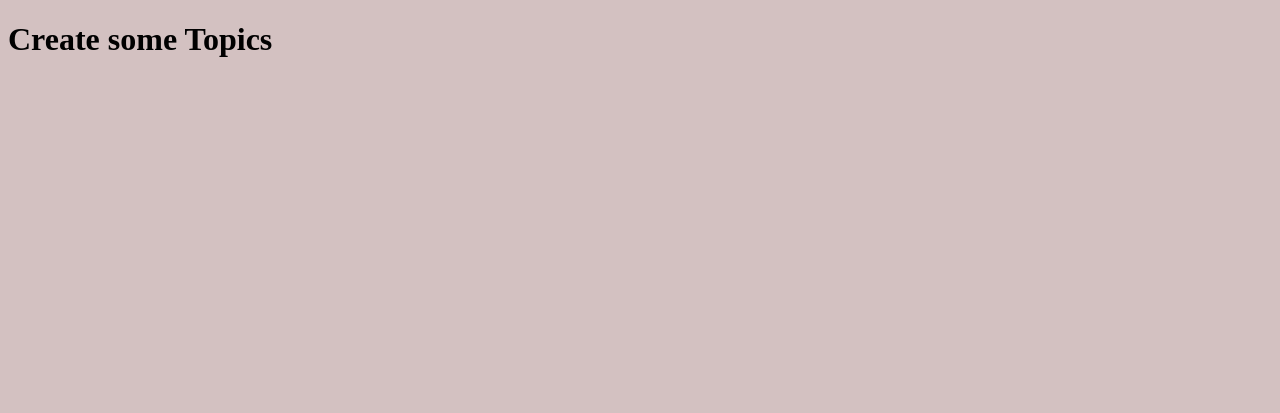
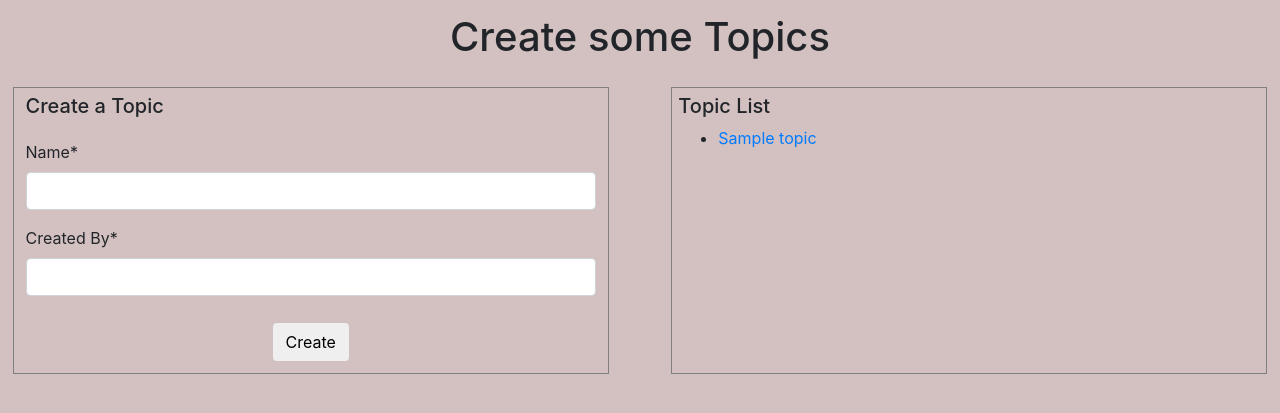
Before and after one commit to maxime-geenens/django-app, a Django app: page /courses/createTopic/ in a window 1280 px wide. Shown: the top 413 px of the page. Run offline with Django 4.2, Linux system fonts and the light colour scheme; tables that the repository leaves empty hold one stand-in row (values such as "Sample post"); some libraries are stand-ins or nearby versions.

Commit message:
Implementing first pages

```diff
--- a/pythonCourse/courses/admin.py
+++ b/pythonCourse/courses/admin.py
@@ -3,4 +3,4 @@ from django.contrib import admin
 # Register your models here.
 from .models import *
 
-admin.site.register([Topic, Content, ContentPart, LineType, ContentLine])
+admin.site.register([Topic, Content, ContentPart])
--- /dev/null
+++ b/pythonCourse/courses/forms.py
@@ -0,0 +1,38 @@
+from django.forms import *
+from .models import Topic, Content, ContentPart
+
+
+class TopicForm(ModelForm):
+
+    class Meta:
+        model = Topic
+        fields = ["name", "created_by",]
+        labels = {
+            "name": "Name",
+            "created_by": "Created By",
+        }
+
+
+class ContentForm(ModelForm):
+
+    class Meta:
+        model = Content
+        fields = ["name", "description", "topic",]
+        labels = {
+            "name": "Name",
+            "topic": "Topic",
+            "description": "Description",
+        }
+
+
+class ContentPart(ModelForm):
+
+    class Meta:
+        model = ContentPart
+        fields = ["title", "type", "section_number", "text"]
+        labels = {
+            "title": "Title",
+            "type": "Type",
+            "section_number": "Order",
+            "text": "Content",
+        }
--- a/pythonCourse/courses/models.py
+++ b/pythonCourse/courses/models.py
@@ -6,7 +6,7 @@ from .utils.dateUtils import when_was_created
 
 class Topic(Model):
     name = CharField(max_length=50)
-    creation_date = DateTimeField('date created')
+    creation_date = DateTimeField(auto_now_add=True)
     created_by = CharField(max_length=50)
 
     def __str__(self) -> str:
@@ -17,6 +17,10 @@ class Topic(Model):
 
 
 class Content(Model):
+    '''
+        Content in a Topic
+        Can be seen as a chapter
+    '''
     topic = ForeignKey(Topic, on_delete=CASCADE)
     name = CharField(max_length=50)
     description = TextField()
@@ -25,29 +29,29 @@ class Content(Model):
         return "Content: {} || Belongs to Topic: {}".format(self.name, self.topic.name)
 
 
-class ContentPart(Model):
-    content = ForeignKey(Content, on_delete=CASCADE)
-    order = IntegerField(unique=True)
-    title = CharField(max_length=50)
-    text = TextField()
-
-    def __str__(self) -> str:
-        return "ContentPart nº{}: {} || Belongs to Content: {}".format(self.order, self.title, self.content.name)
-
-
-class LineType(Model):
+class ContentType(Model):
+    '''
+        Type of a content part
+        Can be text/code/...
+    '''
     name = CharField(max_length=50)
     description = CharField(max_length=200)
 
     def __str__(self) -> str:
-        return "Line Type: {}".format(self.name)
+        return "Content Type: {}".format(self.name)
 
 
-class ContentLine(Model):
-    type = ForeignKey(LineType, on_delete=CASCADE)
-    content_part = ForeignKey(ContentPart, on_delete=CASCADE)
-    order = IntegerField(unique=True)
-    text = TextField()#try to save some text from sql
+class ContentPart(Model):
+    '''
+        ContentPart in a Content
+        Can be seen as a section
+            section_number reflects the order the content part is displayed
+    '''
+    content = ForeignKey(Content, on_delete=CASCADE)
+    type = ForeignKey(ContentType, on_delete=CASCADE)
+    section_number = IntegerField()
+    title = CharField(max_length=150)
+    text = TextField()
 
     def __str__(self) -> str:
-        return "ContentLine nº{} of ContentPart: {}".format(self.order, self.content_part.title)
+        return "Content Part nº{}".format(self.section_number)
--- a/pythonCourse/courses/static/courses/css/style.css
+++ b/pythonCourse/courses/static/courses/css/style.css
@@ -1,3 +1,8 @@
+/* GENERAL */
+body {
+  background-color: rgb(211, 193, 193);
+}
+
 .text {
   color: black;
 }
@@ -14,7 +19,3 @@
   color: brown;
   font-weight: bold;
 }
-
-body {
-    background-color: rgb(211, 193, 193);
-}
--- /dev/null
+++ b/pythonCourse/courses/static/courses/css/style2.css
@@ -0,0 +1,36 @@
+.createScreenWrapper {
+  display: grid;
+  grid-template-areas:
+    "head head"
+    "form list";
+  grid-template-columns: repeat(2, 1fr);
+  grid-template-rows: 0.25fr 1fr;
+  gap: 5%;
+  padding: 1%;
+}
+
+.head {
+  grid-area: head;
+  text-align: center;
+}
+
+.form {
+  grid-area: form;
+  padding: 1%;
+  border:1px solid gray;
+}
+
+.list {
+  grid-area: list;
+  padding: 1%;
+  border:1px solid gray;
+}
+
+fieldset {
+  padding: 1%;
+}
+
+.button {
+  text-align: center;
+  padding: 1%;
+}
--- a/pythonCourse/courses/templates/base.html
+++ b/pythonCourse/courses/templates/base.html
@@ -1,13 +1,24 @@
 {% load static %}
 <!DOCTYPE html>
 <html lang="en">
-<head>
-    <meta charset="UTF-8">
-    <title>{% block title %}{% endblock %}</title>
-    <link rel="stylesheet" href="{% static 'courses/css/style.css' %}">
-</head>
-<body>
-   {% block content %}
-   {% endblock %}
-</body>
+    <head>
+        <meta charset="UTF-8"/>
+        <meta name="keywords" content="HTML, CSS, JavaScript"/>
+        <meta name="description" content="Python Courses"/>
+        <title>
+            {% block title %}{% endblock %}
+        </title>
+        <link rel="stylesheet"
+              href="https://stackpath.bootstrapcdn.com/bootstrap/4.1.3/css/bootstrap.min.css"
+              integrity="sha384-MCw98/SFnGE8fJT3GXwEOngsV7Zt27NXFoaoApmYm81iuXoPkFOJwJ8ERdknLPMO"
+              crossorigin="anonymous"/>
+        <link rel="stylesheet" href="{% static 'courses/css/style.css' %}"/>
+        {% block csshead %}{% endblock %}
+        <script src="https://stackpath.bootstrapcdn.com/bootstrap/4.1.3/js/bootstrap.min.js"
+                integrity="sha384-ChfqqxuZUCnJSK3+MXmPNIyE6ZbWh2IMqE241rYiqJxyMiZ6OW/JmZQ5stwEULTy"
+                crossorigin="anonymous"></script>
+    </head>
+    <body>
+        {% block content %}{% endblock %}
+    </body>
 </html>
--- a/pythonCourse/courses/templates/courses/createTopic.html
+++ b/pythonCourse/courses/templates/courses/createTopic.html
@@ -1,11 +1,40 @@
 {% extends "base.html" %}
-{% load static %}
-
+{% block csshead %}
+  {% load static %}
+  <link rel="stylesheet" href="{% static 'courses/css/style2.css' %}"/>
+{% endblock %}
+{% load crispy_forms_tags %}
 {% block title %}Create Topics{% endblock %}
-
 {% block content %}
-<h1>Create some Topics</h1>
-<br>
-<br>
-
+  <div class="createScreenWrapper">
+    <h1 class="head">Create some Topics</h1>
+    <div class="form">
+      <form action="{% url 'courses:createTopic' %}" method="post">
+        <fieldset>
+          <legend>
+            <h5>Create a Topic</h5>
+          </legend>
+          {% csrf_token %}
+          {{ form|crispy }}
+        </fieldset>
+        <div class="button">
+          <button type="submit" class="btn">Create</button>
+        </div>
+      </form>
+    </div>
+    <div class="list">
+      <h5>Topic List</h5>
+      {% if topic_list %}
+        <ul>
+          {% for topic in topic_list %}
+            <li>
+              <a href="{% url 'courses:topic' topic.id %}">{{ topic.name }}</a>
+            </li>
+          {% endfor %}
+        </ul>
+      {% else %}
+        <p>No topic created yet</p>
+      {% endif %}
+    </div>
+  </div>
 {% endblock %}
--- a/pythonCourse/courses/urls.py
+++ b/pythonCourse/courses/urls.py
@@ -2,10 +2,11 @@ from django.urls import path
 
 from .views import *
 
+app_name = 'courses'
 urlpatterns = [
     path('home/', home, name='home'),
-    path('topic/<int:topic_id>/', topic, name='topic'),
-    path('topic/<int:topic_id>/content/<int:content_id>/', content, name='content'),
+    path('topic/<int:pk>/', topic, name='topic'),
+    path('topic/<int:topic_id>/content/<int:pk>/', content, name='content'),
     path('create/', create, name='create'),
     path('createContent/', createContent, name='createContent'),
     path('createTopic/', createTopic, name='createTopic'),
--- a/pythonCourse/courses/views.py
+++ b/pythonCourse/courses/views.py
@@ -2,6 +2,7 @@ from django.shortcuts import render
 from django.http import Http404
 
 from .models import *
+from .forms import *
 
 
 def home(request):
@@ -12,9 +13,9 @@ def home(request):
     return render(request, 'courses/home.html', context)
 
 
-def topic(request, topic_id):
+def topic(request, pk):
     try:
-        topic = Topic.objects.get(pk=topic_id)
+        topic = Topic.objects.get(pk=pk)
         content_list = Content.objects.filter(topic=topic)
     except Topic.DoesNotExist:
         raise Http404("Topic doesn't exists")
@@ -29,19 +30,12 @@ def content(request, topic_id, content_id):
     try:
         content = Content.objects.get(pk=content_id)
         content_part_list = ContentPart.objects.filter(content=content)
-        content_lines = []
-        for content_part in content_part_list:
-            lines = ContentLine.objects.filter(content_part=content_part)
-            p_lines = []
-            for line in lines:
-                p_lines.append(line)
-            content_lines.append(p_lines)
+
     except Content.DoesNotExist:
         raise Http404("Content doesn't exists")
     context = {
-        'content_part_list': content_part_list,
         'content': content,
-        'content_lines': content_lines,
+        'content_parts': content_part_list,
     }
     return render(request, 'courses/content.html', context)
 
@@ -51,8 +45,28 @@ def create(request):
 
 
 def createTopic(request):
-    return render(request, 'courses/createTopic.html')
+    topic_list = Topic.objects.all()
+    if request.method == "POST":
+        form = TopicForm(request.POST)
+        if form.is_valid():
+            form.save()
+    else:
+        form = TopicForm()
+
+    context = {
+        'form': form,
+        'topic_list': topic_list,
+    }
+
+    return render(request, 'courses/createTopic.html', context)
 
 
 def createContent(request):
-    return render(request, 'courses/createContent.html')
+    if request.method == "POST":
+        form = ContentForm(request.POST)
+        if form.is_valid():
+            form.save()
+    else:
+        form = ContentForm()
+
+    return render(request, 'courses/createContent.html', {'form': form})
--- a/pythonCourse/pythonCourse/settings.py
+++ b/pythonCourse/pythonCourse/settings.py
@@ -11,6 +11,7 @@ https://docs.djangoproject.com/en/4.1/ref/settings/
 """
 
 from pathlib import Path
+import os
 
 # Build paths inside the project like this: BASE_DIR / 'subdir'.
 BASE_DIR = Path(__file__).resolve().parent.parent
@@ -37,8 +38,12 @@ INSTALLED_APPS = [
     'django.contrib.sessions',
     'django.contrib.messages',
     'django.contrib.staticfiles',
+    'crispy_forms',
     'courses.apps.CoursesConfig',
+    'crispy_bootstrap4',
 ]
+
+CRISPY_TEMPLATE_PACK = 'bootstrap4'
 
 MIDDLEWARE = [
     'django.middleware.security.SecurityMiddleware',
@@ -67,6 +72,7 @@ TEMPLATES = [
         },
     },
 ]
+
 
 WSGI_APPLICATION = 'pythonCourse.wsgi.application'
 
```
Also changed, not shown: pythonCourse/courses/templates/courses/content.html (+8 -15 lines), pythonCourse/courses/templates/courses/create.html (+10 -9 lines), pythonCourse/courses/templates/courses/createContent.html (+24 -8 lines), pythonCourse/courses/templates/courses/home.html (+5 -10 lines), pythonCourse/courses/templates/courses/topic.html (+3 -7 lines), pythonCourse/courses/migrations/0001_initial.py. Lines whose indentation alone changed are shown as unchanged.
